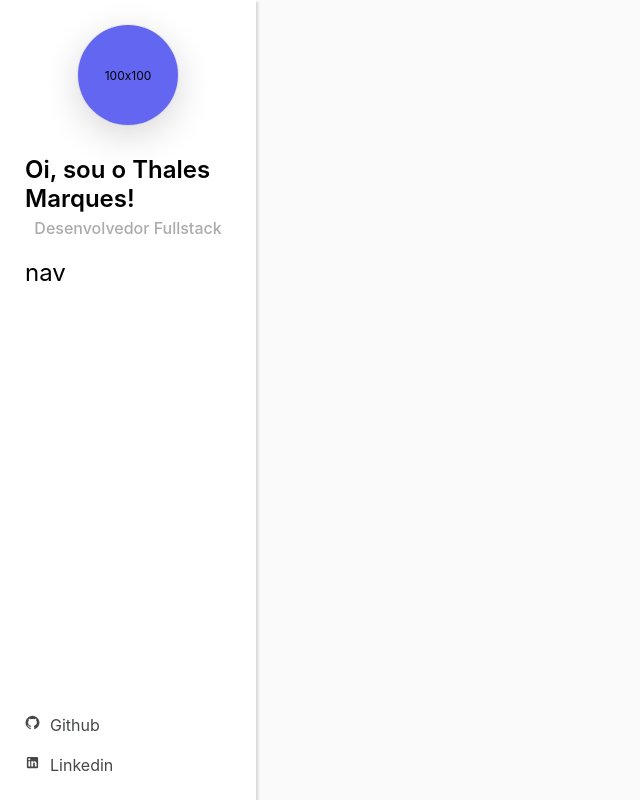
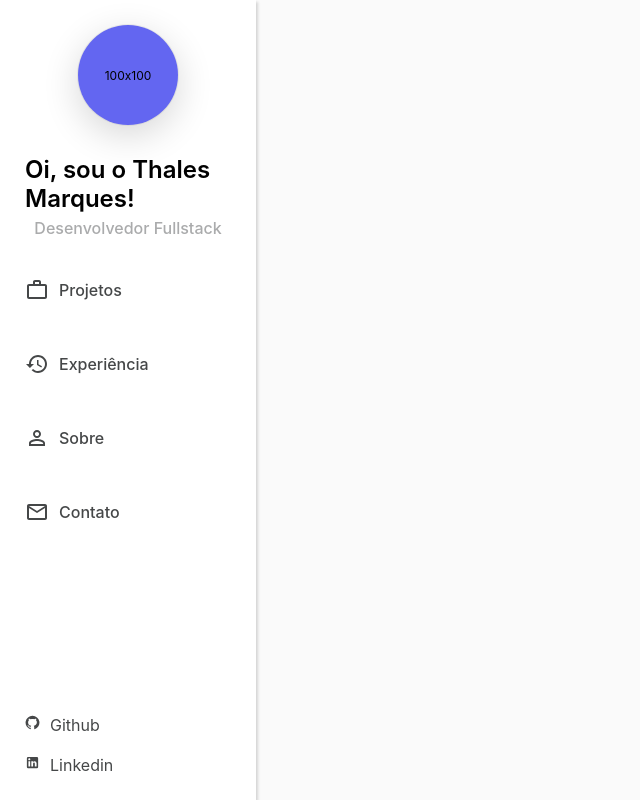
Before and after one commit to thalesfgalvao/personalPortfolio, a React (Vite) app: page / in a window 1280 px wide. Shown: the whole page, without its empty margins (0-640 px from the left). Built offline with nearby package versions, Linux system fonts and the light colour scheme.

Commit message:
Feat: create menu options

```diff
--- /dev/null
+++ b/src/components/ButtonMenu/index.tsx
@@ -0,0 +1,22 @@
+import React from 'react';
+import * as S from './style'
+import { SvgIconProps } from '@mui/material';
+
+interface ButtonMenuProps {
+    icon?: React.ReactElement<SvgIconProps>;
+    menuOption?: string;
+}
+
+export const ButtonMenu = ({ icon, menuOption }: ButtonMenuProps) => {
+    return(
+        <S.ButtonMenuContainer>
+            <S.ButtonMenuItem>
+                {icon &&
+                React.cloneElement(icon, {
+                    sx: { fontSize: '2.4rem' },
+                })}
+                {menuOption}
+            </S.ButtonMenuItem>
+        </S.ButtonMenuContainer>
+    );
+}
--- /dev/null
+++ b/src/components/ButtonMenu/style.ts
@@ -0,0 +1,35 @@
+import styled, { css } from "styled-components";
+import { lighten } from '@mui/material/styles';
+
+export const ButtonMenuContainer = styled.div`
+    ${({ theme }) => css`
+        width: 100%;
+        display: flex;
+        flex-direction: column;
+    `}
+`
+
+export const ButtonMenuItem = styled.div`
+    ${({ theme }) => css`
+        display: flex;
+        flex-direction: row;
+        gap: 1rem;
+        font-size: ${theme.sizes.small};
+        color: ${theme.colors.body};
+        font-weight: ${theme.fontWeight.normal};
+        transition: 0.7s;
+        padding: 2rem 0rem;
+        align-items: center;
+
+        &:hover{
+            font-weight: ${theme.fontWeight.bold};
+            color: ${theme.colors.primary};
+            border-left: 0.5rem solid ${theme.colors.primary};
+            background: ${({ theme }) => lighten(theme.colors.primary, 0.8)};
+            border-radius: 0.5rem;
+            padding: 2rem 0.5rem;
+            transition: 0.7s ease-in-out;
+            cursor: pointer;
+        }
+    `}
+`
--- a/src/layout/Dashboard/Nav/index.tsx
+++ b/src/layout/Dashboard/Nav/index.tsx
@@ -1,9 +1,17 @@
 import * as S from "./style";
+import { ButtonMenu } from "../../../components/ButtonMenu";
+import RestoreIcon from '@mui/icons-material/Restore';
+import PermIdentityIcon from '@mui/icons-material/PermIdentity';
+import WorkOutlineOutlinedIcon from '@mui/icons-material/WorkOutlineOutlined';
+import EmailOutlinedIcon from '@mui/icons-material/EmailOutlined';
 
 const Nav = () => {
   return (
     <S.Wrapper>
-      <p>nav</p>
+      <ButtonMenu icon={<WorkOutlineOutlinedIcon />} menuOption="Projetos" />
+      <ButtonMenu icon={<RestoreIcon />} menuOption="Experiência" />
+      <ButtonMenu icon={<PermIdentityIcon />} menuOption="Sobre" />
+      <ButtonMenu icon={<EmailOutlinedIcon />} menuOption="Contato" />
     </S.Wrapper>
   );
 };
--- a/src/layout/Dashboard/Nav/style.ts
+++ b/src/layout/Dashboard/Nav/style.ts
@@ -2,4 +2,7 @@ import styled, { css } from "styled-components";
 
 export const Wrapper = styled.div`
   grid-row: 2/3;
+  display: flex;
+  flex-direction: column;
+  gap: 1rem;
 `;
```
